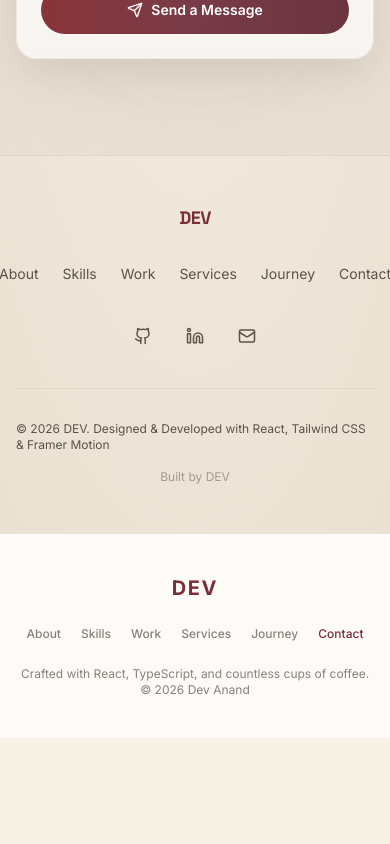
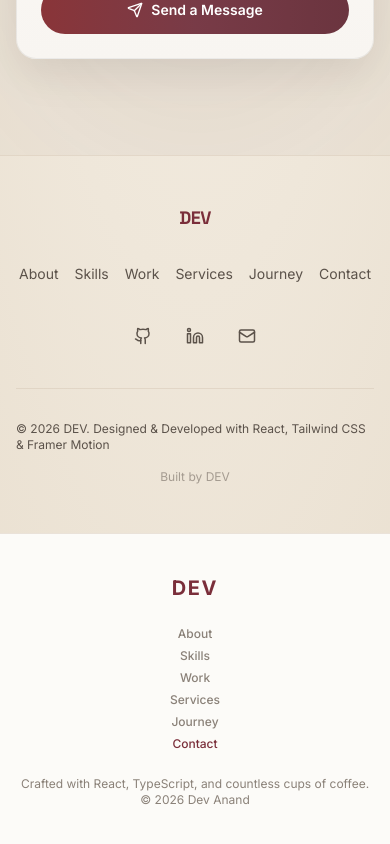
Before and after one commit to am-devanand/portfolio-v1-pro, a React (Vite) app: page /contact in a window 390 px wide. Shown: the part 1458-2302 px from the top of the page. Before the commit the page ends 2196 px from the top, so only its background shows below. Built offline with nearby package versions, Linux system fonts and the light colour scheme; a web font is replaced by a local one.

Commit message:
Add 48px touch target and wrap footer nav on mobile
Contact CTA gets min-h-[48px] for touch accessibility. Footer nav links wrap instead of overflowing on small screens.

```diff
--- a/src/components/Footer.jsx
+++ b/src/components/Footer.jsx
@@ -30,7 +30,7 @@ const Footer = () => {
           </NavLink>
 
           {/* Nav links */}
-          <nav className="flex flex-wrap items-center justify-center gap-x-5 gap-y-2">
+          <nav className="flex flex-col sm:flex-row items-center justify-center gap-1.5 sm:gap-x-5">
             {navLinks.map(link => (
               <NavLink
                 key={link.label}
--- a/src/sections/Contact.jsx
+++ b/src/sections/Contact.jsx
@@ -136,7 +136,7 @@ const Contact = () => {
                   </p>
                   <a
                     href="mailto:amdevanand206@gmail.com?subject=Project Inquiry"
-                    className="relative inline-flex items-center justify-center gap-2 w-full px-6 py-3.5 rounded-full text-sm font-semibold text-white overflow-hidden group"
+                    className="relative inline-flex items-center justify-center gap-2 w-full px-6 py-3.5 min-h-[48px] rounded-full text-sm font-semibold text-white overflow-hidden group"
                   >
                     <div className="absolute inset-0 bg-gradient-to-r from-accent-blue via-accent-purple to-accent-pink opacity-90" />
                     <div className="absolute -inset-1 bg-gradient-to-r from-accent-blue via-accent-purple to-accent-pink opacity-0 group-hover:opacity-50 blur-lg transition-opacity duration-300" />
@@ -171,7 +171,7 @@ const Contact = () => {
                 whileInView={{ opacity: 1 }}
                 viewport={{ once: true }}
                 transition={{ duration: 0.5, delay: 0.1 }}
-                className="flex items-center gap-6"
+                className="flex items-center justify-center flex-wrap gap-4 sm:gap-6"
               >
                 {navLinks.map((link) => (
                   <a
```
